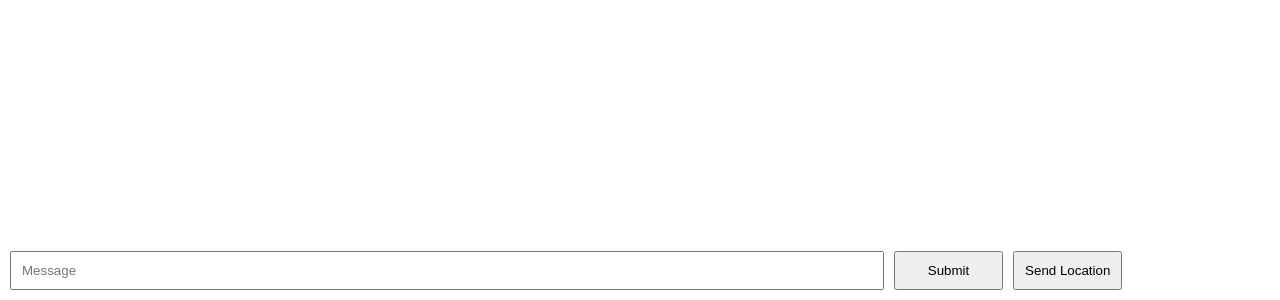
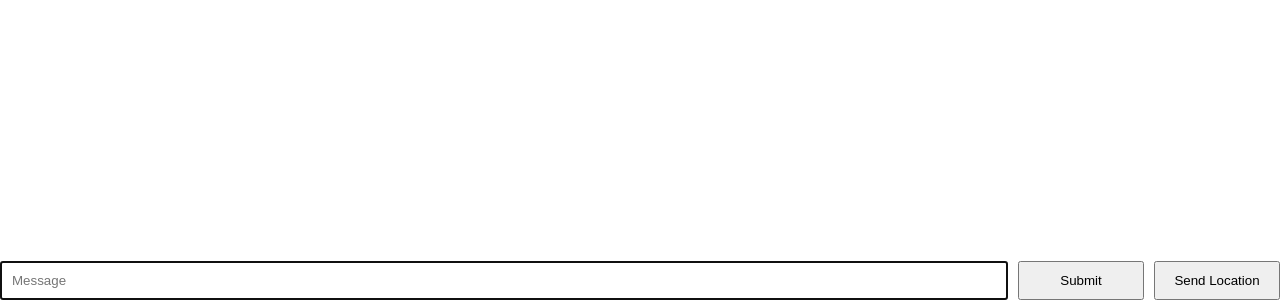
Before and after one commit to optimusam/node-chat-app, a website: page public/index.html in a window 1280 px wide. Shown: the part 500-800 px from the top of the page. Drawn offline with nearby package versions, Linux system fonts and the light colour scheme; no server answers.

Commit message:
Fixed grid being cut off from view

```diff
--- a/public/css/style.css
+++ b/public/css/style.css
@@ -1,9 +1,8 @@
+
 body {
+    font-family: 'Inconsolata', monospace;
+    font-size: 16px;
     position: relative;
-    width: 100%;
-    font-family: 'Inconsolata', monospace;
-    margin: 0 auto;
-    font-size: 16px;
 }
 
 #message-field {
@@ -16,9 +15,10 @@ body {
     display: grid;
     grid-template-columns: 8fr 1fr 1fr;
     grid-gap: 10px;
-    margin: 10px;
     position: fixed;
     bottom: 0;
+    right: 0;
+    left: 0;
 }
 
 .in-form {
--- a/public/index.html
+++ b/public/index.html
@@ -11,7 +11,7 @@
 <body>
     <div id="message-field"></div>
     <form id="message-form">
-    <input type="text" name="message" class="in-form" id="text-area" placeholder="Message">
+    <input type="text" name="message" class="in-form" id="text-area" placeholder="Message" autofocus autocomplete="off">
     <input type="submit" id="go" class="in-form" value="Submit">
     <button id="send-location" class="in-form">Send Location</button>
     </form>
--- a/public/js/main.js
+++ b/public/js/main.js
@@ -26,9 +26,10 @@ sendLocationBtn.addEventListener('click', function (e) {
                 from: "Admin",
                 locationURL: `${locationLink}`
             });
-        }, function () {alert('Unable to access location')}, {enableHighAccuracy: true, maximumAge: 3000, timeout:geoTimeout});
+        }, function () {alert('Unable to access location')},
+         {enableHighAccuracy: true, maximumAge: 3000, timeout:geoTimeout});
     }
-})
+});
 
 socket.on('connect', function() {
     console.log('Connected to server');
```
